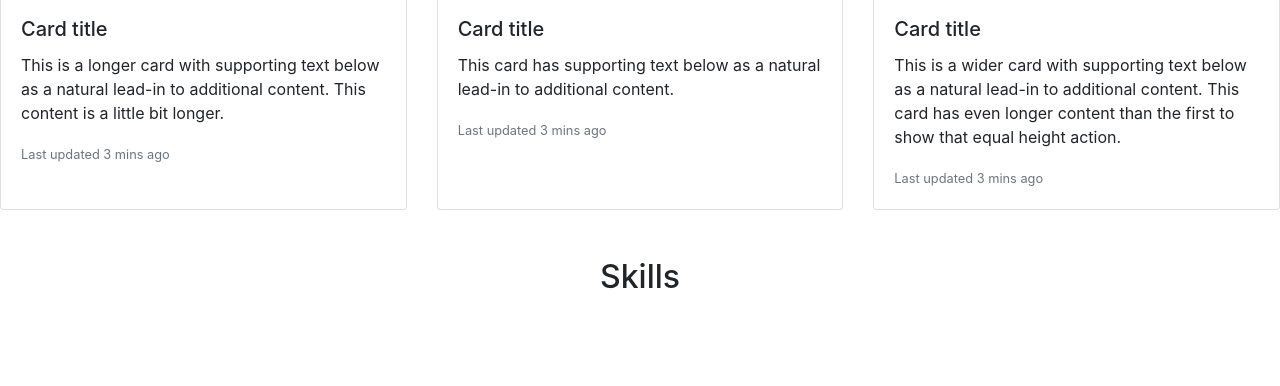
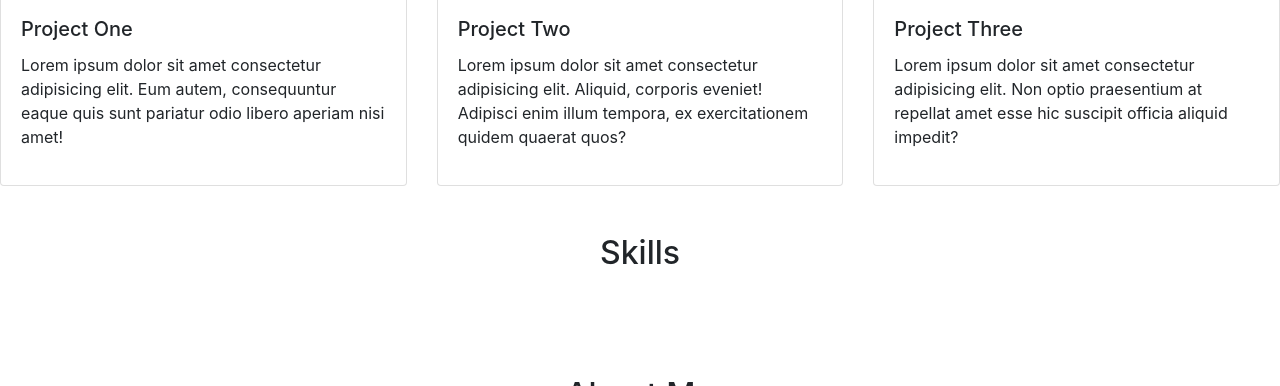
Before and after one commit to nk-mart/Bootstrap-Portfolio, a plain HTML site: page index.html in a window 1280 px wide. Shown: the part 724-1110 px from the top of the page. Drawn offline with nearby package versions, Linux system fonts and the light colour scheme.

Commit message:
Card text udate
Updated card text

```diff
--- a/index.html
+++ b/index.html
@@ -55,27 +55,28 @@
             alt="..."
           />
           <div class="card-body">
-            <h5 class="card-title">Card title</h5>
+            <h5 class="card-title">Project One</h5>
             <p class="card-text">
-              This is a longer card with supporting text below as a natural
-              lead-in to additional content. This content is a little bit
-              longer.
+              Lorem ipsum dolor sit amet consectetur adipisicing elit. Eum
+              autem, consequuntur eaque quis sunt pariatur odio libero aperiam
+              nisi amet!
             </p>
             <p class="card-text">
-              <small class="text-muted">Last updated 3 mins ago</small>
+              <small class="text-muted"></small>
             </p>
           </div>
         </div>
         <div class="card">
           <img src="./images/project-two.jpg" class="card-img-top" alt="..." />
           <div class="card-body">
-            <h5 class="card-title">Card title</h5>
+            <h5 class="card-title">Project Two</h5>
             <p class="card-text">
-              This card has supporting text below as a natural lead-in to
-              additional content.
+              Lorem ipsum dolor sit amet consectetur adipisicing elit. Aliquid,
+              corporis eveniet! Adipisci enim illum tempora, ex exercitationem
+              quidem quaerat quos?
             </p>
             <p class="card-text">
-              <small class="text-muted">Last updated 3 mins ago</small>
+              <small class="text-muted"></small>
             </p>
           </div>
         </div>
@@ -86,14 +87,14 @@
             alt="..."
           />
           <div class="card-body">
-            <h5 class="card-title">Card title</h5>
+            <h5 class="card-title">Project Three</h5>
             <p class="card-text">
-              This is a wider card with supporting text below as a natural
-              lead-in to additional content. This card has even longer content
-              than the first to show that equal height action.
+              Lorem ipsum dolor sit amet consectetur adipisicing elit. Non optio
+              praesentium at repellat amet esse hic suscipit officia aliquid
+              impedit?
             </p>
             <p class="card-text">
-              <small class="text-muted">Last updated 3 mins ago</small>
+              <small class="text-muted"></small>
             </p>
           </div>
         </div>
```
